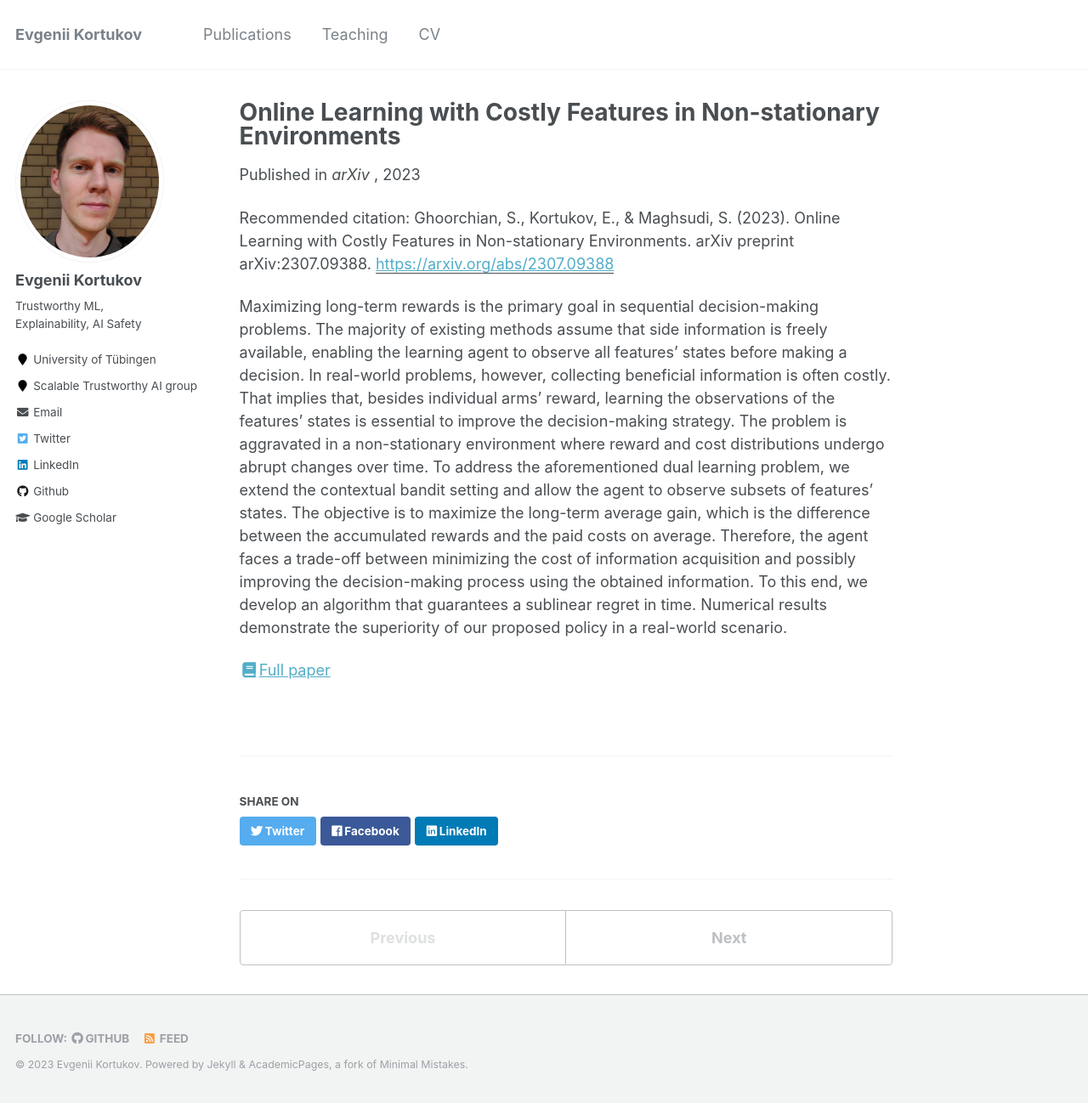
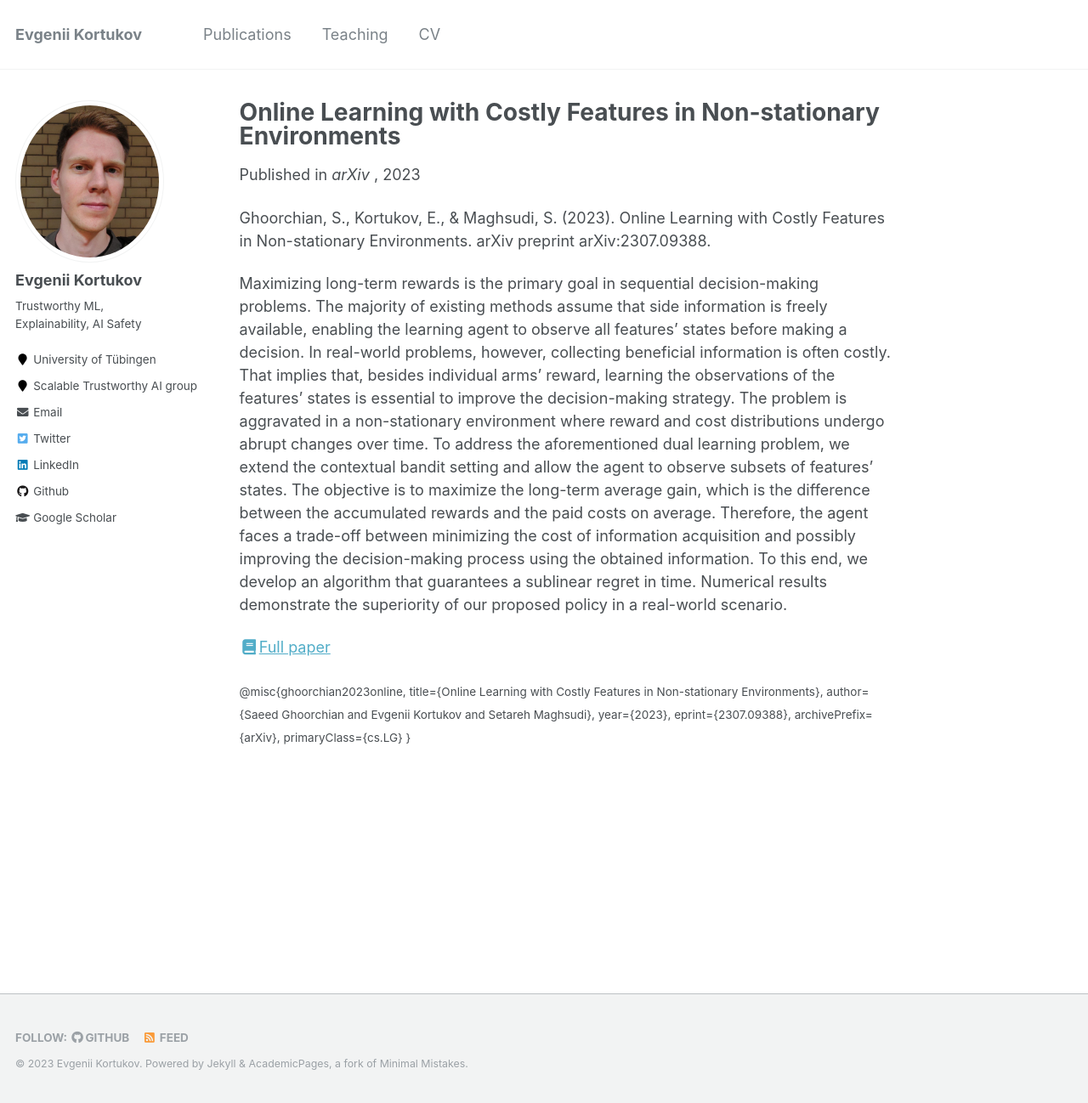
Before and after one commit to kortukov/kortukov.github.io, a Jekyll site: the page built from _publications/2023-07-18-ncc-ucrl2.md, in a window 1280 px wide and 1298 px high. Shown: the whole window at 85% size. Built offline with Jekyll 4.4.1, drawn with Linux system fonts in a browser that asks for light colours.

Commit message:
Change publication layout

```diff
--- a/_config.yml
+++ b/_config.yml
@@ -225,7 +225,7 @@ defaults:
       path: ""
       type: publications
     values:
-      layout: single
+      layout: single-publication
       author_profile: true
       share: true
       comments: true
--- /dev/null
+++ b/_layouts/single-publication.html
@@ -0,0 +1,91 @@
+---
+layout: default
+---
+
+{% include base_path %}
+
+{% if page.header.overlay_color or page.header.overlay_image or page.header.image %}
+  {% include page__hero.html %}
+{% endif %}
+
+{% if page.url != "/" and site.breadcrumbs %}
+  {% unless paginator %}
+    {% include breadcrumbs.html %}
+  {% endunless %}
+{% endif %}
+
+<div id="main" role="main">
+  {% include sidebar.html %}
+
+  <article class="page" itemscope itemtype="http://schema.org/CreativeWork">
+    {% if page.title %}<meta itemprop="headline" content="{{ page.title | markdownify | strip_html | strip_newlines | escape_once }}">{% endif %}
+    {% if page.excerpt %}<meta itemprop="description" content="{{ page.excerpt | markdownify | strip_html | strip_newlines | escape_once }}">{% endif %}
+    {% if page.date %}<meta itemprop="datePublished" content="{{ page.date | date: "%B %d, %Y" }}">{% endif %}
+    {% if page.modified %}<meta itemprop="dateModified" content="{{ page.modified | date: "%B %d, %Y" }}">{% endif %}
+
+    <div class="page__inner-wrap">
+      {% unless page.header.overlay_color or page.header.overlay_image %}
+        <header>
+          {% if page.title %}<h1 class="page__title" itemprop="headline">{{ page.title | markdownify | remove: "<p>" | remove: "</p>" }}</h1>{% endif %}
+          {% if page.read_time %}
+            <p class="page__meta"><i class="fa fa-clock-o" aria-hidden="true"></i> {% include read-time.html %}</p>
+          {% endif %}
+        {% if page.modified %}
+          <p class="page__date"><strong><i class="fa fa-fw fa-calendar" aria-hidden="true"></i> {{ site.data.ui-text[site.locale].date_label | default: "Published:" }}</strong> <time datetime="{{ page.modified | date: "%Y-%m-%d" }}">{{ page.modified | date: "%B %d, %Y" }}</time></p>
+        {% endif %}
+
+        {% if page.collection == 'teaching' %}
+          <p> {{ page.type }}, <i>{{ page.venue }}</i>, {{ page.date | default: "1900-01-01" | date: "%Y" }} </p>
+        {% elsif page.venue and page.date %}
+          <p>Published in <i>{{ page.venue }}</i>, {{ page.date | default: "1900-01-01" | date: "%Y" }} </p>
+        {% elsif page.date %}
+          <p class="page__date"><strong><i class="fa fa-fw fa-calendar" aria-hidden="true"></i> {{ site.data.ui-text[site.locale].date_label | default: "Published:" }}</strong> <time datetime="{{ page.date | date_to_xmlschema }}">{{ page.date | default: "1900-01-01" | date: "%B %d, %Y" }}</time></p>
+        {% endif %}
+
+
+        {% if page.citation %}
+          <p>{{ page.citation | markdownify }}</p>
+        {% endif %}
+
+        </header>
+      {% endunless %}
+
+      <section class="page__content" itemprop="text">
+        {{ content }}
+        {% if page.link %}<div><a href="{{ page.link }}" class="btn">{{ site.data.ui-text[site.locale].ext_link_label | default: "Direct Link" }}</a></div>{% endif %}
+        {% if page.bibtex %}
+          <div class="bibtex_code"><small>{{ page.bibtex }}</small></div>
+        {% endif %}
+      </section>
+
+
+      <footer class="page__meta">
+        {% if site.data.ui-text[site.locale].meta_label %}
+          <h4 class="page__meta-title">{{ site.data.ui-text[site.locale].meta_label }}</h4>
+        {% endif %}
+        {% include page__taxonomy.html %}
+      </footer>
+
+      {% comment %}<!--{% if page.share %}{% include social-share.html %}{% endif %} -->{% endcomment %}
+
+    </div>
+
+    {% if site.comments.provider and page.comments %}
+      {% include comments.html %}
+    {% endif %}
+  </article>
+
+  {% comment %}<!-- only show related on a post page when not disabled -->{% endcomment %}
+  {% if page.id and page.related and site.related_posts.size > 0 %}
+    <div class="page__related">
+      {% if site.data.ui-text[site.locale].related_label %}
+        <h4 class="page__related-title">{{ site.data.ui-text[site.locale].related_label | default: "You May Also Enjoy" }}</h4>
+      {% endif %}
+      <div class="grid__wrapper">
+        {% for post in site.related_posts limit:4 %}
+          {% include archive-single.html type="grid" %}
+        {% endfor %}
+      </div>
+    </div>
+  {% endif %}
+</div>
```
